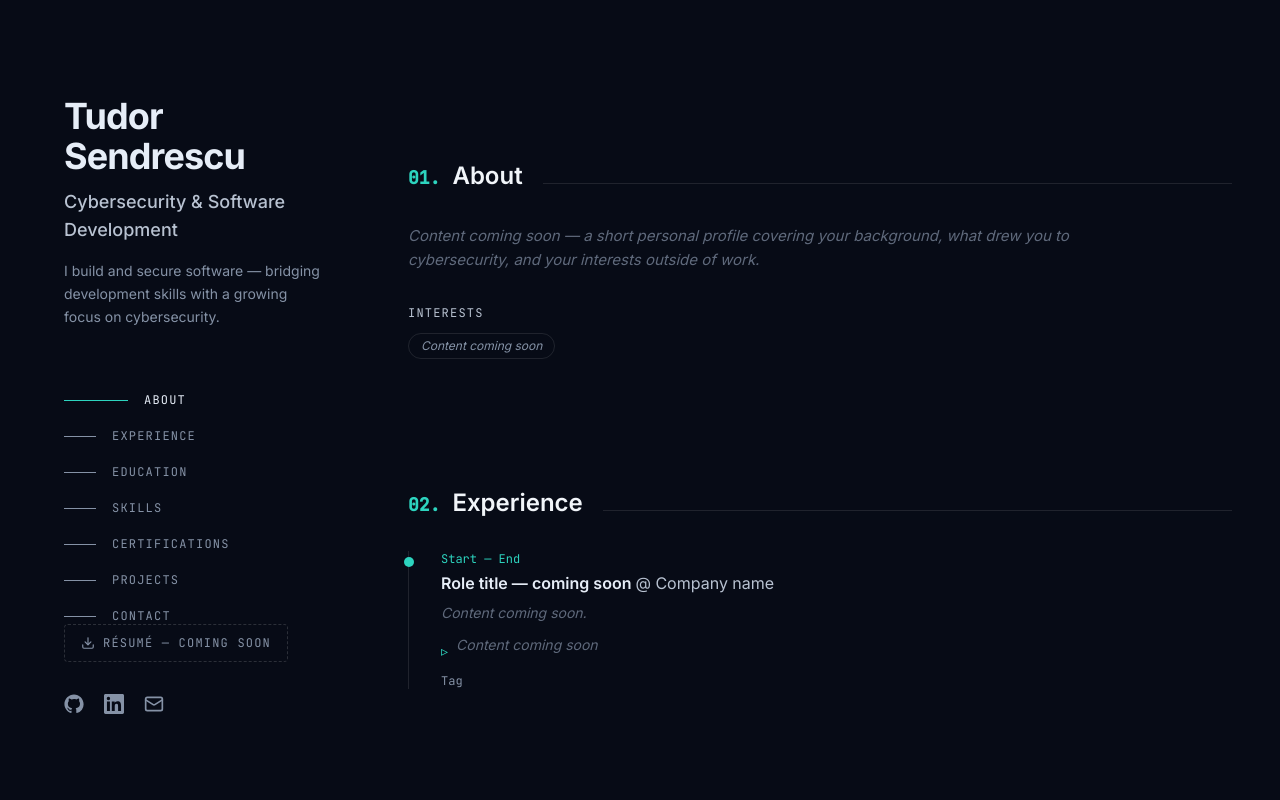
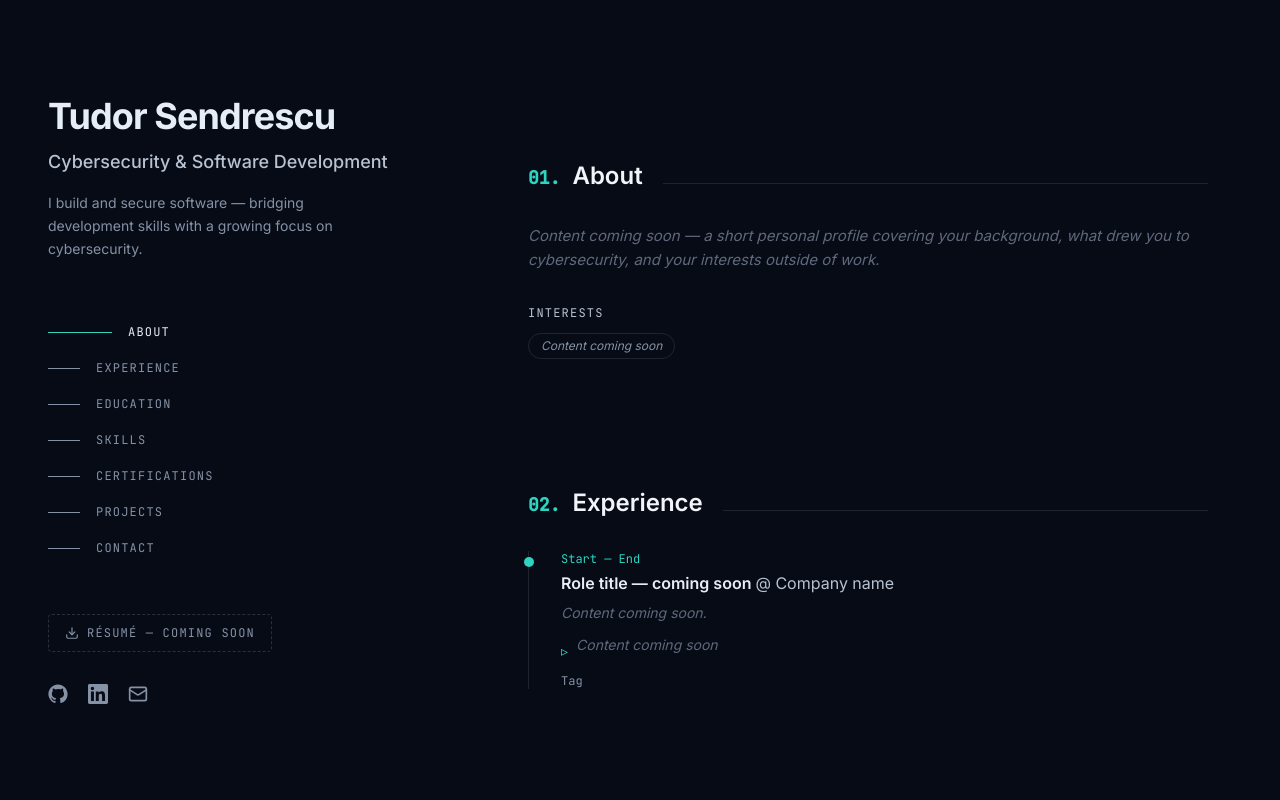
Before and after one commit to tudorsendrescu/tudor-cv, a React (Vite) app: page / in a window 1280 px wide. Shown: the top 800 px of the page. Built offline with nearby package versions, Linux system fonts and the light colour scheme.

Commit message:
Keep name on one line and center the sidebar/content block with a real gap between columns

```diff
--- a/src/App.tsx
+++ b/src/App.tsx
@@ -13,9 +13,9 @@ function App() {
   return (
     <div className="relative min-h-screen bg-navy">
       <CursorGlow />
-      <div className="mx-auto max-w-[1800px] lg:flex lg:items-start lg:gap-8 xl:gap-16">
+      <div className="mx-auto max-w-[1600px] lg:flex lg:justify-center lg:items-start lg:gap-16 xl:gap-24 lg:px-12">
         <Sidebar />
-        <main className="px-6 py-16 lg:flex-1 lg:py-24 lg:pr-8 xl:pr-12 max-w-3xl lg:max-w-4xl xl:max-w-5xl">
+        <main className="px-6 py-16 lg:py-24 w-full max-w-3xl lg:max-w-2xl xl:max-w-3xl">
           <About />
           <Experience />
           <Education />
--- a/src/components/Sidebar.tsx
+++ b/src/components/Sidebar.tsx
@@ -66,10 +66,10 @@ export default function Sidebar() {
       )}
 
       {/* Desktop fixed sidebar */}
-      <aside className="hidden lg:flex flex-col justify-between lg:sticky lg:top-0 lg:h-screen lg:w-[320px] lg:shrink-0 pl-6 lg:pl-12 xl:pl-16 py-24">
+      <aside className="hidden lg:flex flex-col justify-between lg:sticky lg:top-0 lg:h-screen lg:w-[360px] lg:shrink-0 py-24">
         <div>
           <a href="#about" className="inline-block">
-            <h1 className="text-4xl font-bold text-slate-lightest tracking-tight">
+            <h1 className="text-3xl xl:text-4xl font-bold text-slate-lightest tracking-tight whitespace-nowrap">
               {profile.name}
             </h1>
           </a>
```
